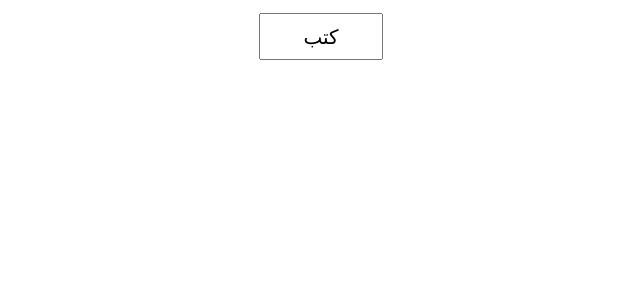
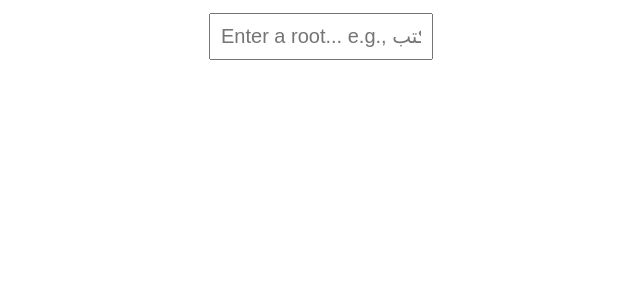
Before and after one commit to Farazcmd/Arabic-Morphology, a React (Vite) app in the folder web-app-react/: page / in a window 1280 px wide. Shown: the top 300 px of the page, without its empty margins (319-959 px from the left). Built offline with nearby package versions, Linux system fonts and the light colour scheme.

Commit message:
Minor styling and other improvements

```diff
--- a/web-app-react/src/ArabicConjugator.jsx
+++ b/web-app-react/src/ArabicConjugator.jsx
@@ -2,15 +2,14 @@ import React, {useState} from 'react';
 
 function ArabicConjugator() {
 
-    const [root, setRoot] = useState("كتب");
+    const [root, setRoot] = useState("");
 
     function updateRoot(event) {
         setRoot(event.target.value);
     }
 
     return(<div>
-
-        <input className="root-container" value={root} onChange={updateRoot}/>
+        <input type="text" placeholder="Enter a root... e.g., كتب" className="root-container" value={root} onChange={updateRoot}/>
 
     </div>)
 
--- a/web-app-react/src/index.css
+++ b/web-app-react/src/index.css
@@ -6,6 +6,11 @@ body{
   text-align: center;
   font-size: 20px;
   padding: 10px;
-  width: 100px;
+  width: 200px;
   margin: 5px;
 }
+
+.root-container:hover{
+  background-color: hsla(0, 0%, 0%, 0.041);
+  transition: 0.5s ease-in-out;
+}
```
